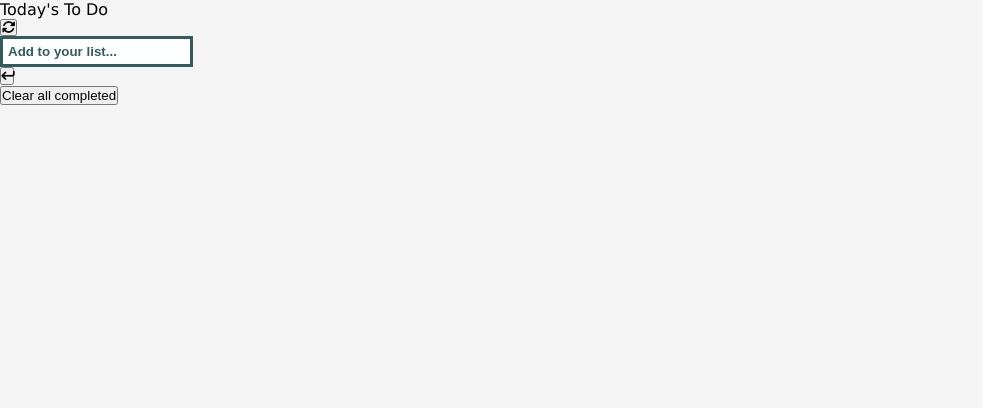
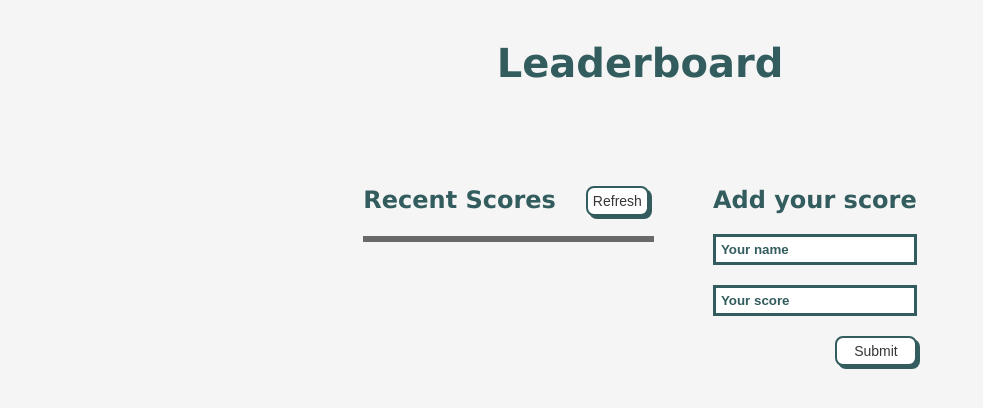
Before and after one commit to meryemsanem/leaderboard, a website built with webpack: page dist/index.html in a window 1280 px wide. Shown: the whole page, without its empty margins (0-983 px from the left). Built offline with nearby package versions, Linux system fonts and the light colour scheme; no server answers.

Commit message:
Change index.html file in the dist folder

```diff
--- a/dist/index.html
+++ b/dist/index.html
@@ -7,33 +7,29 @@
       src="https://kit.fontawesome.com/32baa8b9a9.js"
       crossorigin="anonymous"
     ></script>
-    <title>To Do List</title>
+    <title>Leaderboard</title>
     <link rel="stylesheet" type=text/html href="./styles/style.css" />
-  <script defer src="bundle.js"></script></head>
+  </head>
 
   <body>
-    <main id="container" class="container">
-      <div class="common">
-        <p class="p">Today's To Do</p>
-        <button class="btn first">
-          <i class="fa-sharp fa-solid fa-rotate"></i>
-        </button>
+    <h1 class="title">Leaderboard</h1>
+    <div class="main-container">
+      <div class="score-container">
+        <div class="head-container">
+          <h2 class="recent">Recent Scores</h2>
+          <button type="button" id="refresh-btn">Refresh</button>
+        </div>
+        <div class="list" id="list"></div>
       </div>
-      <div class="common">
-        <input
-          id="input"
-          type="text"
-          class="textInput"
-          placeholder="Add to your list..."
-        />
-        <button class="btn second">
-          <i class="fa-solid fa-arrow-turn-down fa-rotate-90"></i>
-        </button>
-      </div>
-      <ul id="list"></ul>
-      <button class="btnComplete">
-        <p>Clear all completed</p>
-      </button>
-    </main>
+
+      <form class="board" id="board">
+        <h2 class="form-input">Add your score</h2>
+        <input type="text" placeholder="Your name" id="name" required />
+        <input type="number" placeholder="Your score" id="score" required />
+        <div class="btn">
+          <button type="submit" id="form-btn">Submit</button>
+        </div>
+      </form>
+    </div>
   </body>
 </html>
```
